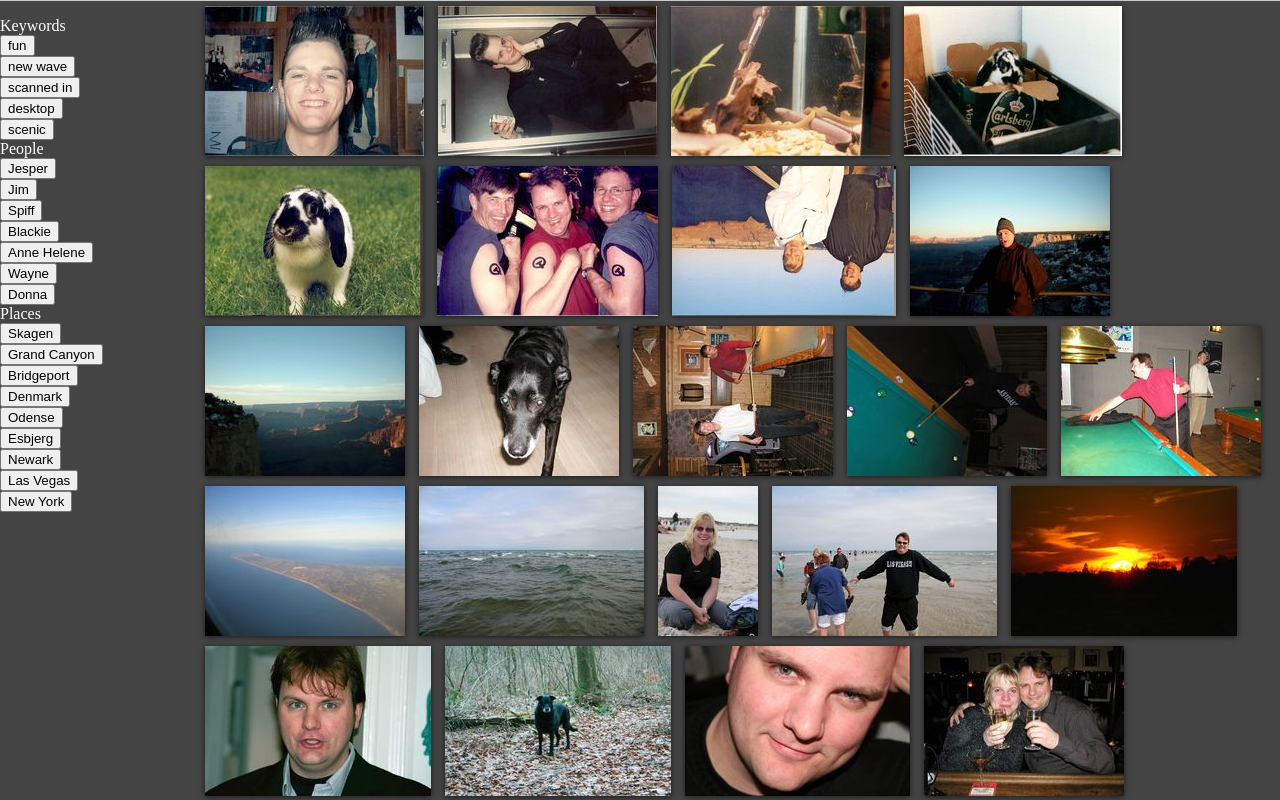
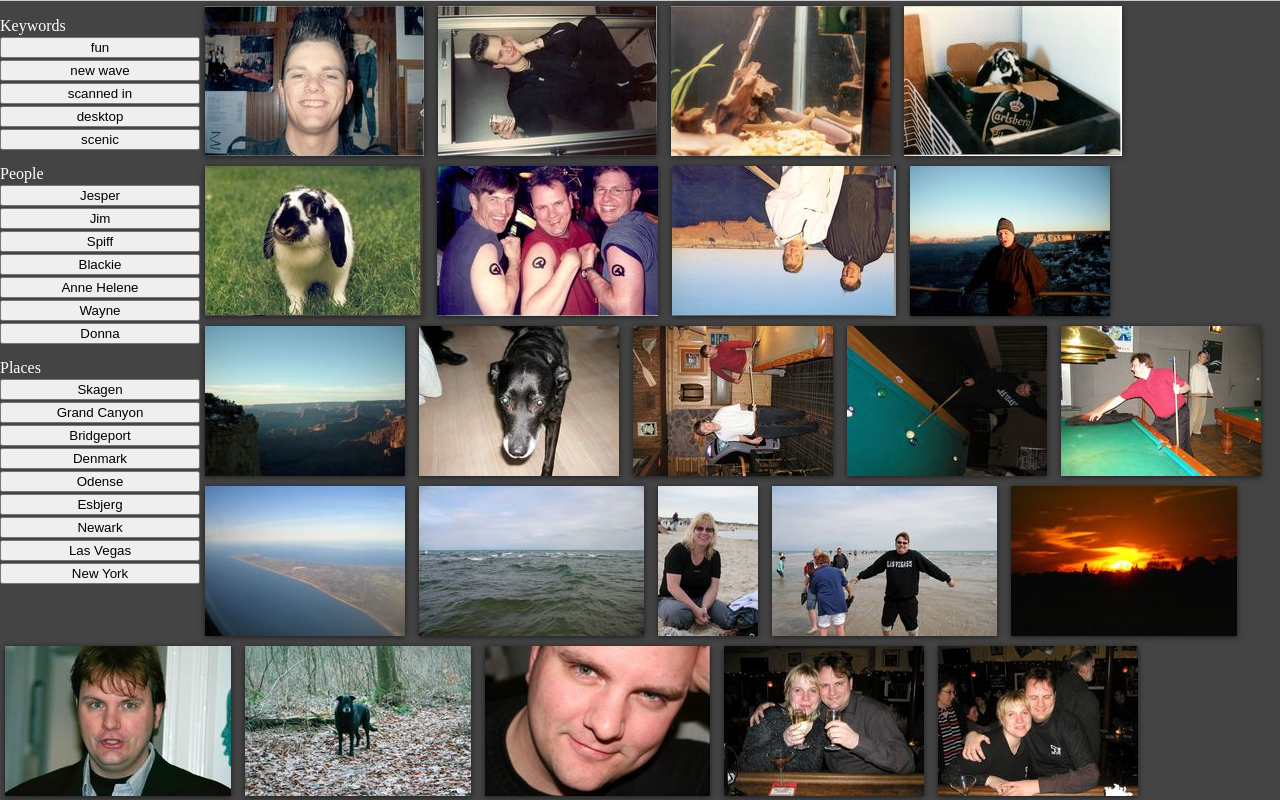
Before and after one commit to Keuronde/KPhotoAlbum_Export, a plain HTML site: page Live_Demo/index.html in a window 1280 px wide. Shown: the top 800 px of the page. Drawn offline with Linux system fonts and the light colour scheme.

Commit message:
Small CSS improvment

```diff
--- a/Live_Demo/index.html
+++ b/Live_Demo/index.html
@@ -1,6 +1,7 @@
 <html>
 <head>
 <meta charset="UTF-8">
+<meta name="viewport" content="width=device-width, initial-scale=1.0">
 <title>Test de la bibliotheque Mustache.js</title>
 <script src="./mustache.js"></script>
 <script src="./photos.js" charset="UTF-8"></script>
@@ -14,7 +15,7 @@
 
 <script id="search_tpl" type="x-tmpl-mustache">
     <p style="display:inline-block;">Recherche :</p>
-    <button style:"float:right" onclick="hideSearch()" id="hideSearch">Hide search</button>
+    <button style:"float:right" onclick="hideSearch()" id="hideSearch">Hide current search</button>
     <div id="hidableSearch">
     <!-- BEGIN recherche -->
 	{{#currentSearch}}
@@ -34,16 +35,15 @@
 <script id="tags_tpl" type="x-tmpl-mustache">
   <ul>
   {{#categories}}
-    <div class="valeurs">
-      <li>{{name}}</li>
+    <li>{{name}}
       <ul class="value">
         <!-- BEGIN values -->
         {{#values}}
-        <li><button type="button" category="{{name}}" value="{{.}}" onclick="addCriteria(this)">{{.}}</a></li>
+        <li><button type="button" category="{{name}}" value="{{.}}" onclick="addCriteria(this)" class="currentSearchButton">{{.}}</button></li>
         {{/values}}
         <!-- END values -->
       </ul>
-    </div>
+    </li>
   <!-- END tags -->
   {{/categories}}
   </ul>
--- a/Live_Demo/style_js.css
+++ b/Live_Demo/style_js.css
@@ -16,30 +16,23 @@ a:hover {
 #tags{
   clear:left;
   width:200px;
-  height:100%;
   color:#FFF;
   float:left;
 }
 #tags ul{
- list-style-type:none;
- margin-left:0px;
- padding-left:0px;
+  list-style-type:none;
+  margin-left:0px;
+  padding-left:0px;
 }
 
-
-div.valeursVisibles li {
-  font-weight:bold;
-}
-div.valeursVisibles ul li {
-  font-weight:normal;
-}
-div.valeursVisibles ul {
-  display:block;
+#tags ul li ul li{
+  margin-top:2px;
 }
 
-#photos{
-  margin-left:200px;
+#tags ul li{
+  margin-top:15px;
 }
+
 #photos a {
   display:inline-block;
   margin:5px;
@@ -57,6 +50,10 @@ div.valeursVisibles ul {
   border-bottom:1px #CCC solid;
   background-color:#EEE;
   color:black;
+}
+
+.currentSearchButton{
+  width:100%;
 }
 
 #search button{
--- a/WebSite_ressources/style_js.css
+++ b/WebSite_ressources/style_js.css
@@ -16,30 +16,23 @@ a:hover {
 #tags{
   clear:left;
   width:200px;
-  height:100%;
   color:#FFF;
   float:left;
 }
 #tags ul{
- list-style-type:none;
- margin-left:0px;
- padding-left:0px;
+  list-style-type:none;
+  margin-left:0px;
+  padding-left:0px;
 }
 
-
-div.valeursVisibles li {
-  font-weight:bold;
-}
-div.valeursVisibles ul li {
-  font-weight:normal;
-}
-div.valeursVisibles ul {
-  display:block;
+#tags ul li ul li{
+  margin-top:2px;
 }
 
-#photos{
-  margin-left:200px;
+#tags ul li{
+  margin-top:15px;
 }
+
 #photos a {
   display:inline-block;
   margin:5px;
@@ -57,6 +50,10 @@ div.valeursVisibles ul {
   border-bottom:1px #CCC solid;
   background-color:#EEE;
   color:black;
+}
+
+.currentSearchButton{
+  width:100%;
 }
 
 #search button{
```
Also changed, not shown: WebSite_ressources/index.html (+5 -5 lines).
